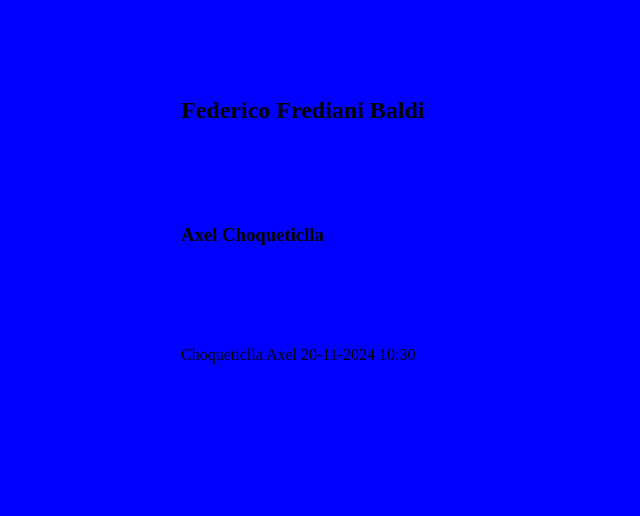
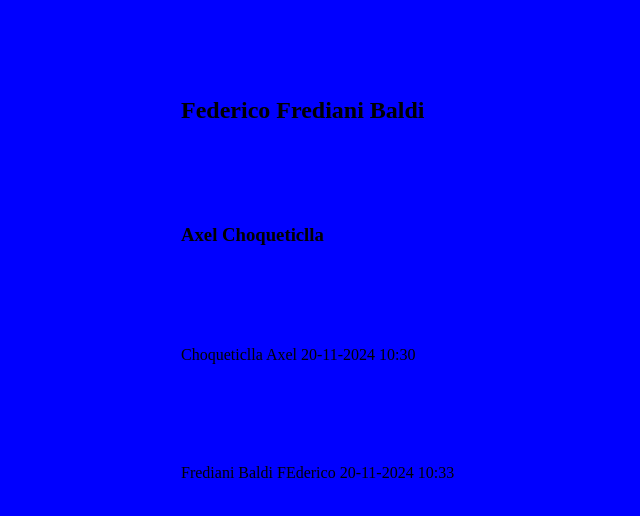
Before and after one commit to FerreyraKarina/TP_SO_I4_Equipo_104, a plain HTML site: page index.html in a window 1280 px wide. Shown: the part 240-756 px from the top of the page, without its empty margins (119-759 px from the left). Drawn offline with Linux system fonts and the light colour scheme.

Commit message:
agrego datos al index.html

```diff
--- a/index.html
+++ b/index.html
@@ -11,5 +11,6 @@
 <h2>Federico Frediani Baldi</h2>
 <h3>Axel Choqueticlla</h3>
 <p> Choqueticlla Axel 20-11-2024 10:30 </p>
+<p>Frediani Baldi FEderico 20-11-2024 10:33</p>
 </body>
 </html>
```
